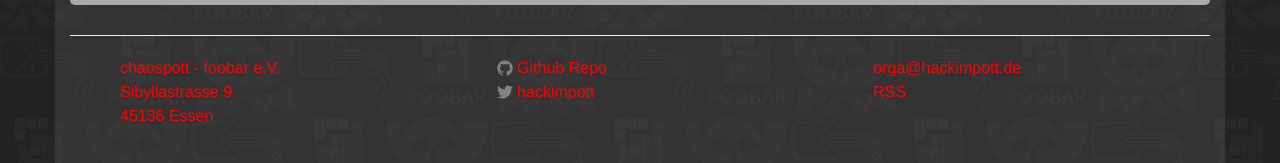
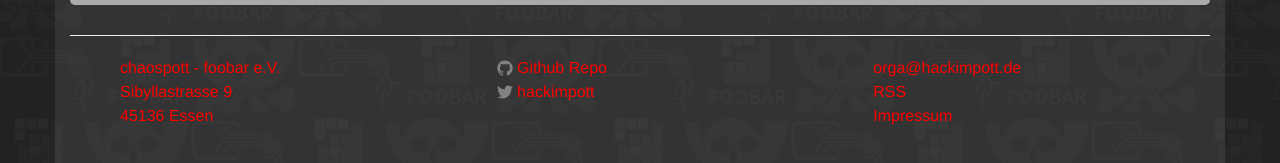
Before and after one commit to c3e/hip-site, a Jekyll site: the page built from index.html, in a window 1280 px wide and 1385 px high. Shown: the part 1222-1385 px from the top of the window. Built offline with Jekyll 4.4.1, drawn with Linux system fonts in a browser that asks for light colours.

Commit message:
added proper impressum

```diff
--- a/_includes/footer.html
+++ b/_includes/footer.html
@@ -48,6 +48,9 @@
           <li>
             <a href="{{ "/feed.xml" | prepend: site.baseurl }}">RSS</a>
           </li>
+	  <li>
+	    <a href="https://wiki.chaospott.de/Verein">Impressum</a>
+	  </li>
         </ul>
     </div>
 </div>
```
Lines whose indentation alone changed are shown as unchanged.
